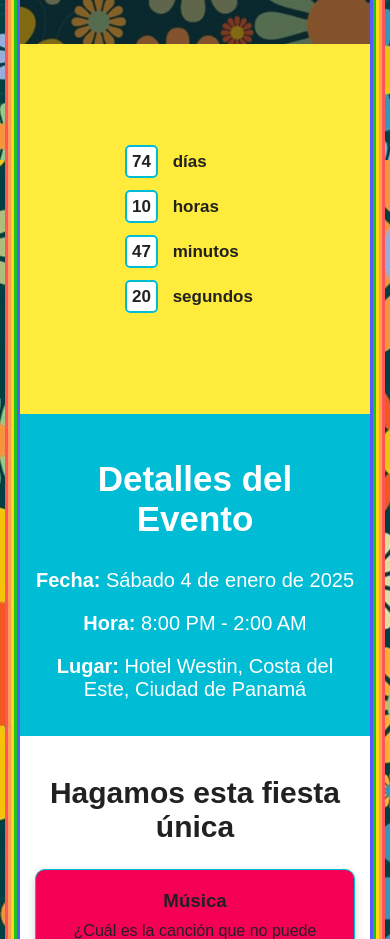
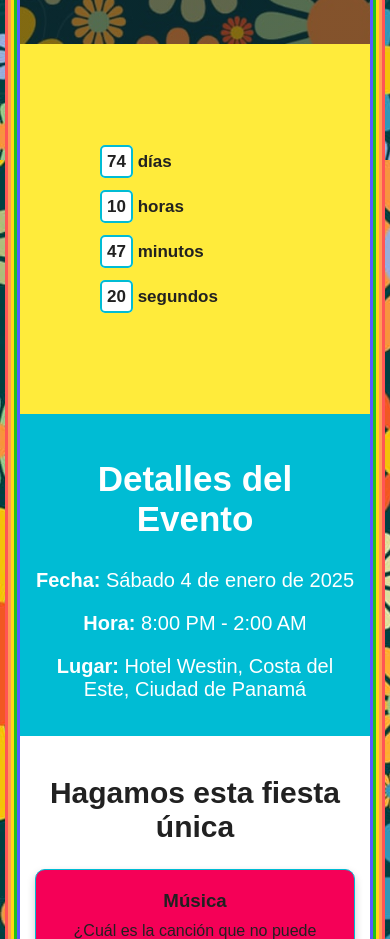
Before and after one commit to MurielCristina/fiesta-hippie-diana-60, a plain HTML site: page index.html in a window 390 px wide. Shown: the part 840-1779 px from the top of the page. Drawn offline with Linux system fonts and the light colour scheme.

Commit message:
adjust margin at countdown

```diff
--- a/src/style.css
+++ b/src/style.css
@@ -77,7 +77,7 @@ body {
 }
 .countdown {
   text-align: center;
-  padding: 5px;
+  padding: 5px 0;
   background-color: var(--color-background);
 }
 #countdown-timer {
@@ -86,7 +86,7 @@ body {
   margin: 80px 0;
 }
 #countdown-timer span {
-  margin: 0 10px;
+  margin: 0px;
   padding: 5px;
   line-height: 45px;
   border: 2px solid var(--color-secondary); /* Borde para los números */
@@ -290,4 +290,7 @@ th {
   .card {
     width: 90%; /* Las cards ocuparán el 90% del ancho en pantallas pequeñas */
   }
+  .countdown-unit {
+    margin: 0 65px;
+  }
 }
```
Also changed, not shown: 1 other file.
